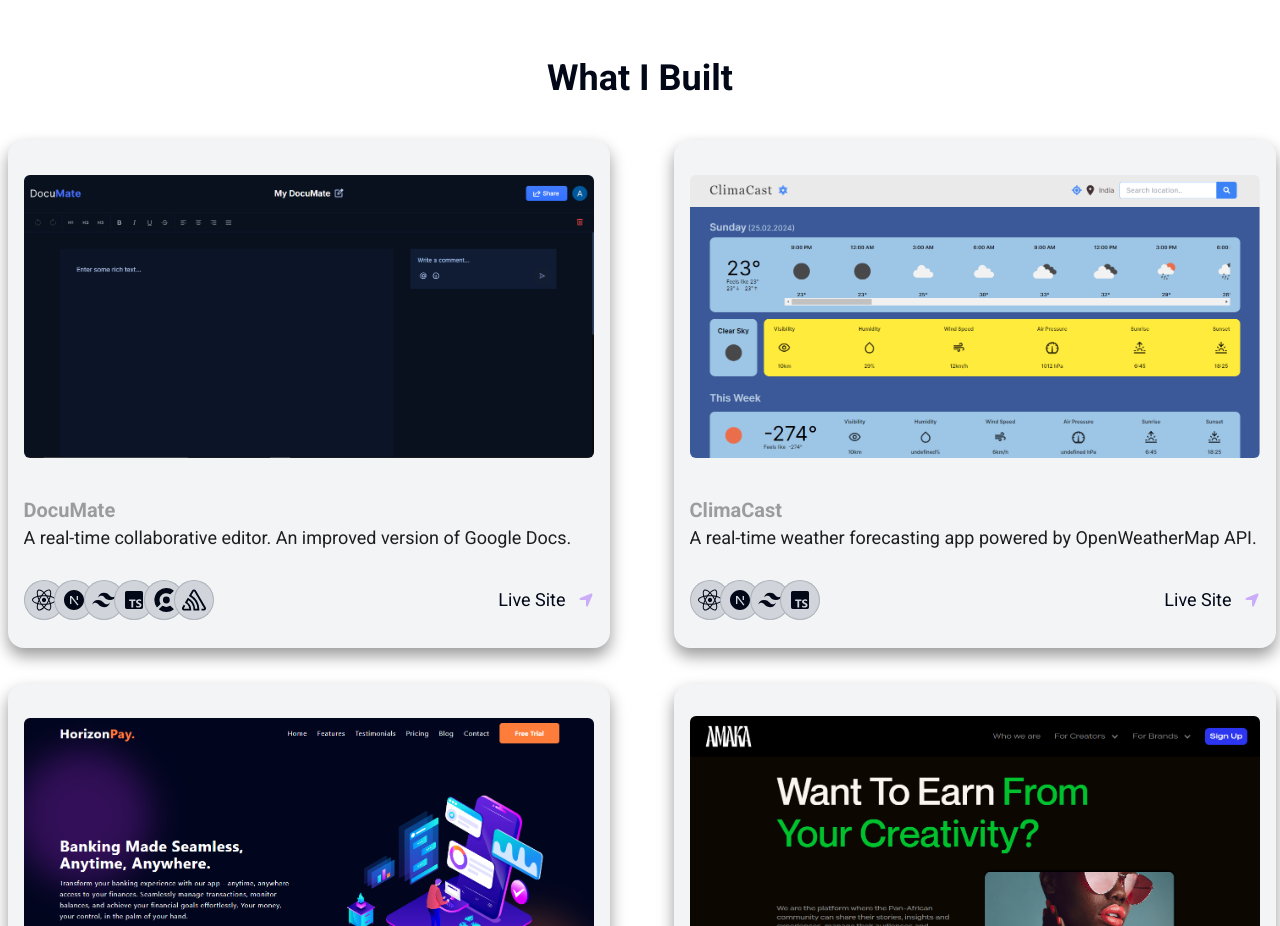
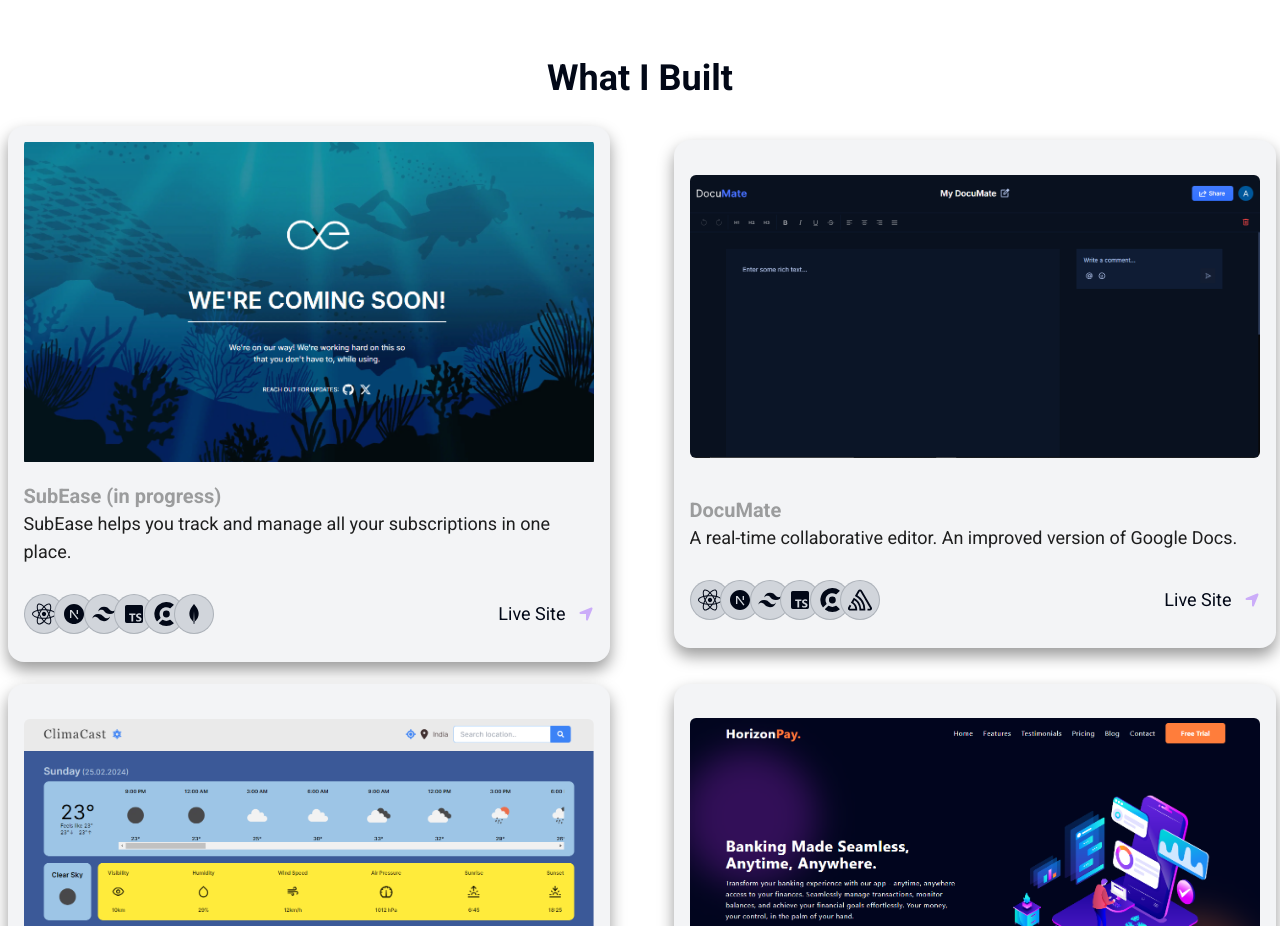
Before and after one commit to AyushScripts/portfolio-refresh, a Next.js app: page / in a window 1280 px wide. Shown: the part 1320-2246 px from the top of the page. Built offline with nearby package versions, Linux system fonts and the light colour scheme.

Commit message:
Added new project SubEase

```diff
--- a/data/index.ts
+++ b/data/index.ts
@@ -9,6 +9,7 @@
 import { SiClerk, SiSentry } from "react-icons/si";
 import { TbBrandFramerMotion } from "react-icons/tb";
 import { VscVscode } from "react-icons/vsc";
+import { BiLogoMongodb } from "react-icons/bi";
 
 export const testimonials = [
   {
@@ -121,11 +122,27 @@
     name: "Sentry",
     icon: SiSentry,
   },
+
 ] as const;
 
 export const projects = [
   {
     id: 1,
+    title: "SubEase (in progress)",
+    des: "SubEase helps you track and manage all your subscriptions in one place.",
+    img: "/subease-uc.png",
+    iconLists: [
+      FaReact,
+      RiNextjsFill,
+      RiTailwindCssFill,
+      BiLogoTypescript,
+      SiClerk,
+      BiLogoMongodb
+    ],
+    link: "https://subease.vercel.app",
+  },
+  {
+    id: 2,
     title: "DocuMate",
     des: "A real-time collaborative editor. An improved version of Google Docs.",
     img: "/docu-mate.png",
@@ -140,7 +157,7 @@
     link: "https://docu-mate.vercel.app",
   },
   {
-    id: 2,
+    id: 3,
     title: "ClimaCast",
     des: "A real-time weather forecasting app powered by OpenWeatherMap API.",
     img: "/climacast.png",
@@ -148,7 +165,7 @@
     link: "https://climacast-delta.vercel.app",
   },
   {
-    id: 3,
+    id: 4,
     title: "HorizonPay",
     des: "Concept banking UI/UX built with Vanilla JS & Tailwind.",
     img: "/horizonpay.png",
@@ -156,7 +173,7 @@
     link: "https://horizonpay.netlify.app",
   },
   {
-    id: 4,
+    id: 5,
     title: "Amaka Studio",
     des: "Website for a influencer marketing studio. Additionally used SwiperJs.",
     img: "/Amaka.png",
@@ -164,7 +181,7 @@
     link: "https://more.amaka.studio",
   },
   {
-    id: 5,
+    id: 6,
     title: "Bentley Dental Plaza",
     des: "Website for a dental clinic in Australia. Webflow Template Customization",
     img: "/Bentley.png",
```
Also changed, not shown: public/subease-uc.png (added).
